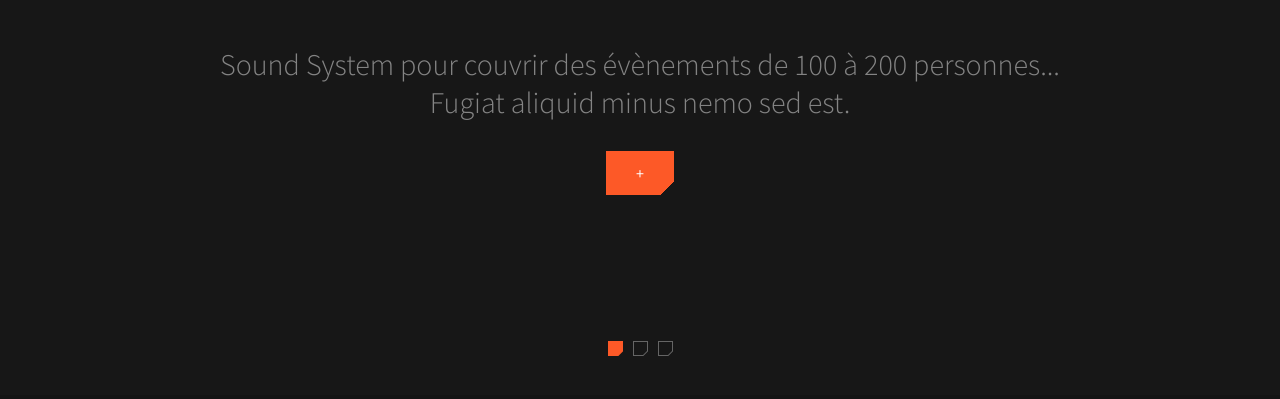
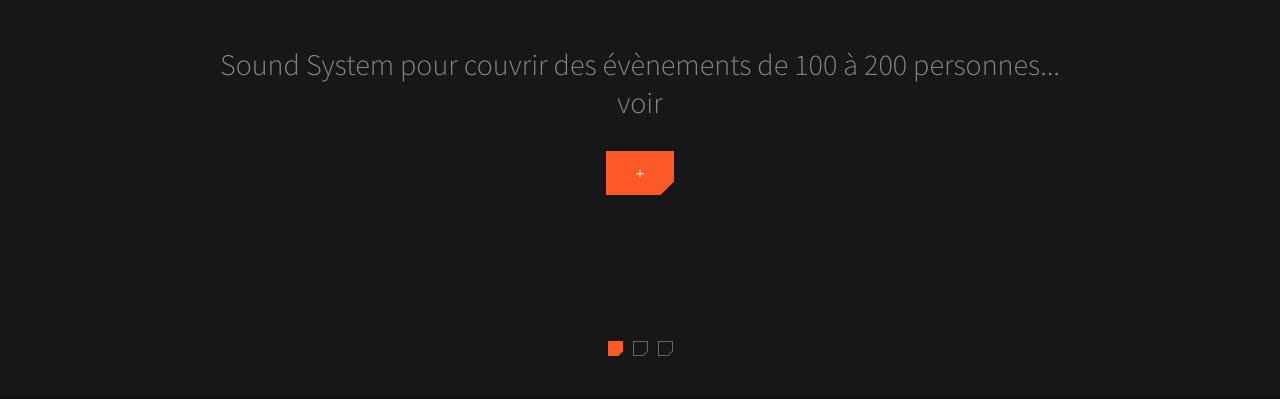
Before and after one commit to mobilohm/mobilohm.github.io, a plain HTML site: page index.html in a window 1280 px wide. Shown: the part 401-800 px from the top of the page. Drawn offline with Linux system fonts and the light colour scheme.

Commit message:
Update index.html

```diff
--- a/index.html
+++ b/index.html
@@ -51,7 +51,7 @@
 							<div class="container">
 								<h2 class="slide-title">mobil ohm</h2>
 								<h3 class="slide-subtitle">Situation actuelle</h3>
-								<p class="slide-desc">Sound System pour couvrir des évènements de 100 à 200 personnes... <br>Fugiat aliquid minus nemo sed est.</p>
+								<p class="slide-desc">Sound System pour couvrir des évènements de 100 à 200 personnes... <br> voir</p>
 
 								<a href="#" class="button cut-corner">+</a>
 							</div>
@@ -60,7 +60,7 @@
 							<div class="container">
 									<h2 class="slide-title">Header goes here</h2>
 									<h3 class="slide-subtitle">Less important text goes here</h3>
-									<p class="slide-desc">Lorem ipsum dolor sit amet, consectetur adipisicing elit. <br>Fugiat aliquid minus nemo sed est.</p>
+									<p class="slide-desc">Lorem ipsum dolor sit amet, consectetur adipisicing elit. <br>voir</p>
 
 									<a href="#" class="button cut-corner">Read More</a>
 							</div>
@@ -69,7 +69,7 @@
 							<div class="container">
 									<h2 class="slide-title">Header goes here</h2>
 									<h3 class="slide-subtitle">Less important text goes here</h3>
-									<p class="slide-desc">Lorem ipsum dolor sit amet, consectetur adipisicing elit. <br>Fugiat aliquid minus nemo sed est.</p>
+									<p class="slide-desc">Lorem ipsum dolor sit amet, consectetur adipisicing elit. <br>voir</p>
 
 									<a href="#" class="button cut-corner">Read More</a>
 							</div>
```
